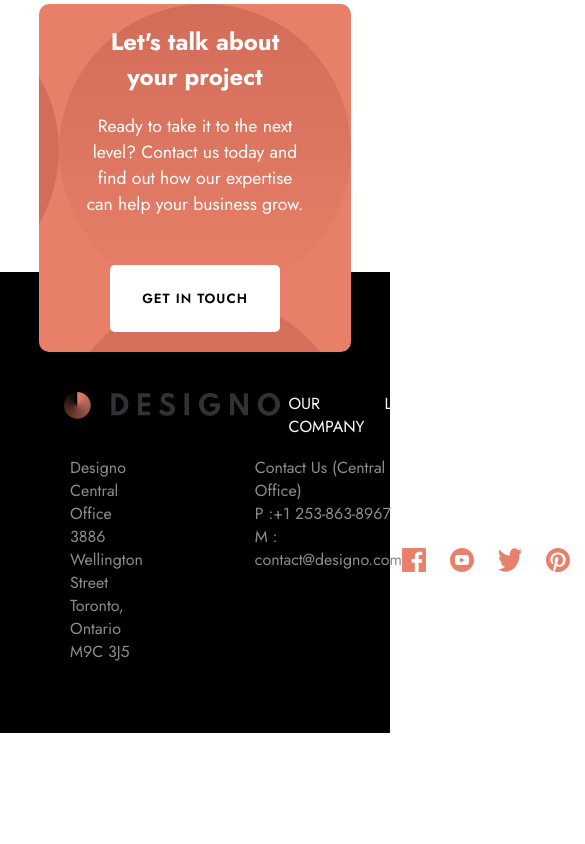
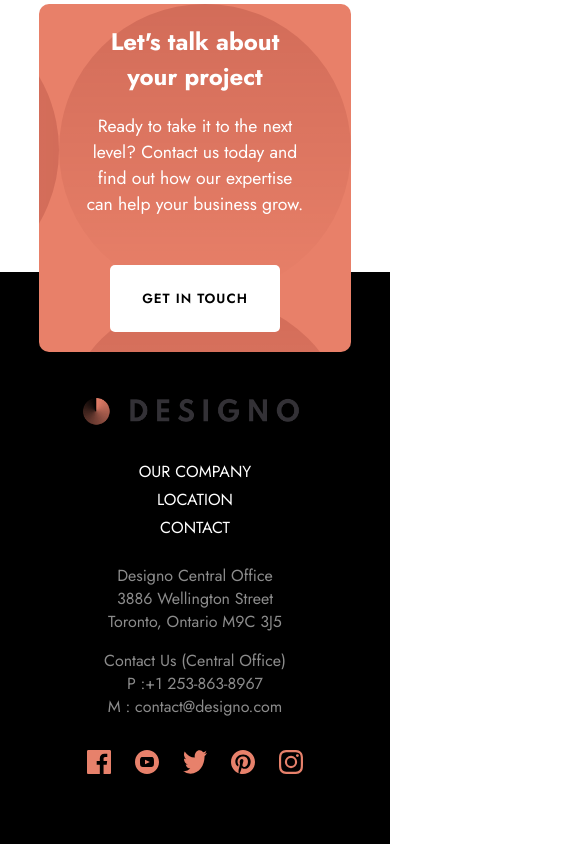
Before and after one commit to AbbyNyakara/Designo-Website, a React (Vite) app: page /graphic-design in a window 390 px wide. Shown: the part 2183-3027 px from the top of the page, 585 px wide, since content can reach past the window. Before the commit the page ends 2916 px from the top, so only its background shows below. Built offline with nearby package versions, Linux system fonts and the light colour scheme.

Commit message:
add footer naviagtion

```diff
--- a/src/components/Footer/Footer.jsx
+++ b/src/components/Footer/Footer.jsx
@@ -53,7 +53,6 @@ const Footer = () => {
           </div>
         </div>
 
-
         <div className="footer__socials">
           <img src={facebookIcon} alt="" />
           <img src={youTubeIcon} alt="" />
--- a/src/components/Footer/footer.scss
+++ b/src/components/Footer/footer.scss
@@ -51,5 +51,30 @@
 }
 
 @media only screen and (max-width:960px){
+  .footer__nav {
+    flex-direction: column;
+    justify-content: center;
+    align-items: center;
+    gap: 2rem;
+    padding-top: 6rem;
+    padding-bottom: 2rem;
+    nav {
+      display: grid;
+      gap: 5px;
+      text-align: center;
+    }
+  }
 
+  .footer__main {
+    padding-top: 2rem;
+    flex-direction: column;
+    place-items: center;
+  }
+
+  .footer__left {
+    flex-direction: column;
+    gap: 1rem;
+    padding-bottom: 2rem;
+    text-align: center;
+  }
 }
--- a/src/components/Header/Header.jsx
+++ b/src/components/Header/Header.jsx
@@ -56,4 +56,4 @@ const Header = () => {
   )
 }
 
-export default Header
+export default Header;
```
